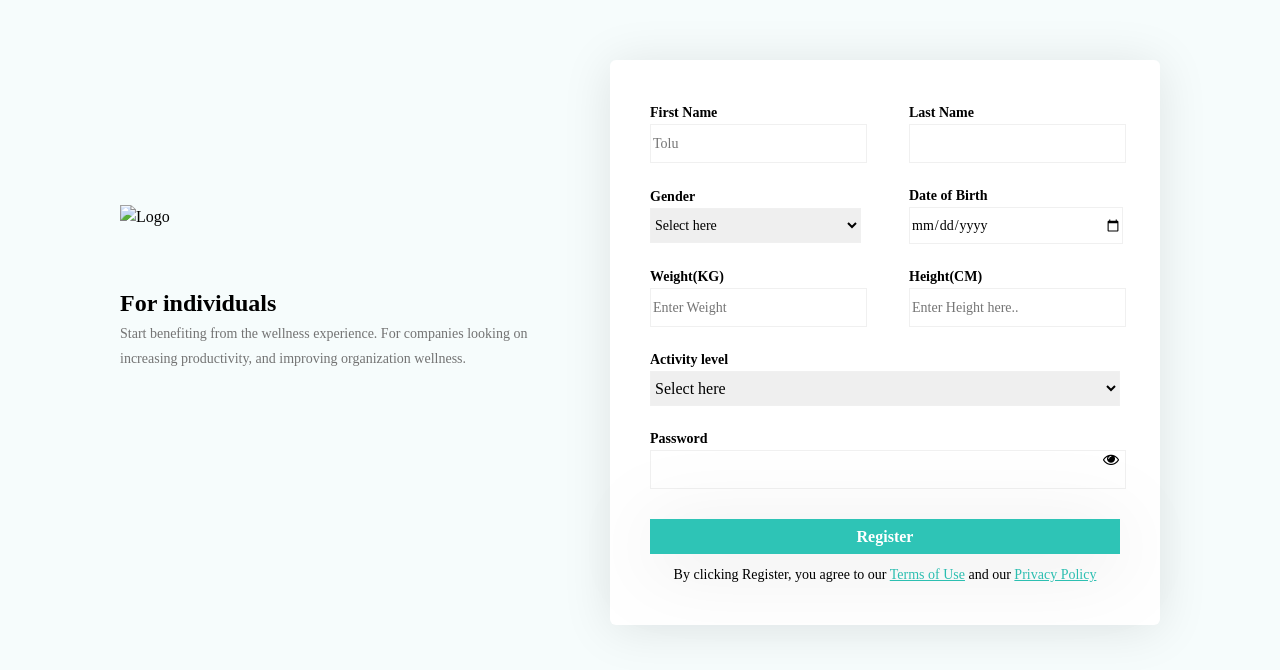
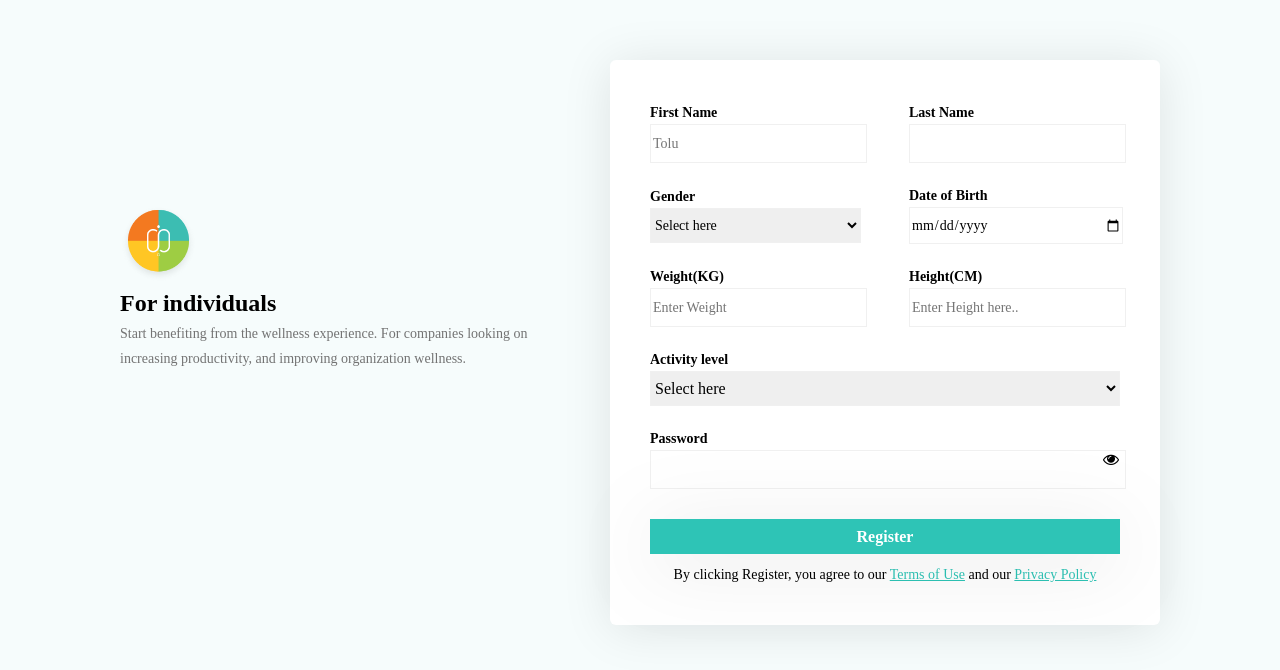
Before and after one commit to Sublimesparkles/Second-Assignment, a plain HTML site: page index.html in a window 1280 px wide. Drawn offline with Linux system fonts and the light colour scheme; a web font is replaced by a local one.

Commit message:
I changed the logo path

```diff
--- a/index.html
+++ b/index.html
@@ -10,7 +10,7 @@
 <body>
     <div class="wrapper">
     <section class="main">
-        <img src="./Logo.png" alt="Logo" class="Logo">
+        <img src="./Assets/Logo.png" alt="Logo" class="Logo">
      <h1>For individuals </h1>
             <p class="paragraph1">Start benefiting from the wellness experience. For companies looking on increasing productivity, and improving organization wellness.</p>
             <p class="paragraph2">Inspiring wholesome harmony for the mind, body and spirit, for everyone, everywhere.</p>
```
